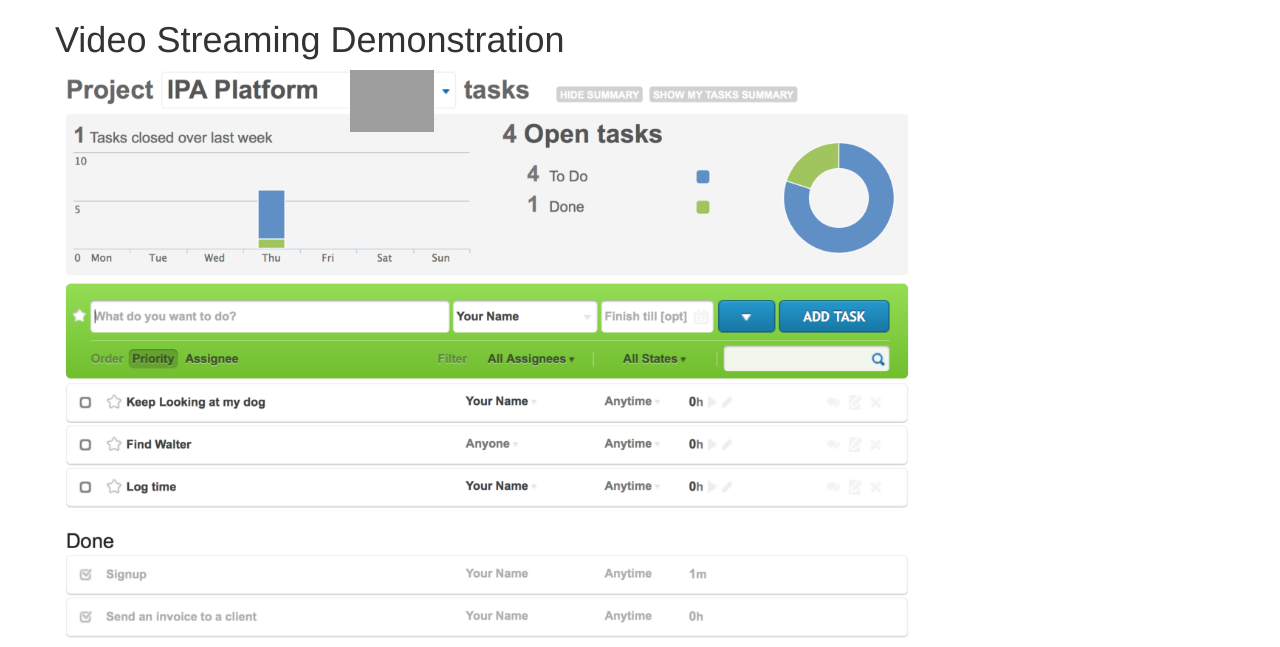
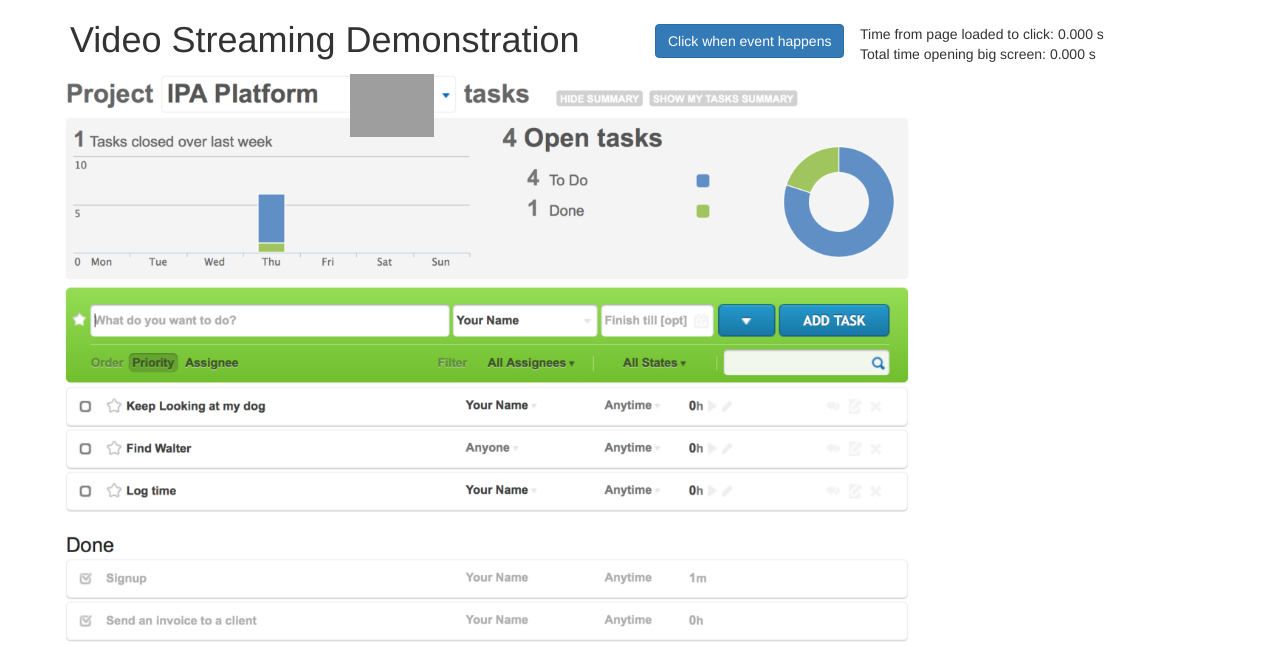
Before and after one commit to lizihan021/ipa, a Flask app: page / in a window 1280 px wide. Shown: the top 647 px of the page. Run offline with Flask 2, Linux system fonts and the light colour scheme; some libraries are stand-ins or nearby versions; grey boxes are pictures that could not be loaded.

Commit message:
added timer of cloud worker respond time and total fullscreen time

```diff
--- a/video/templates/index.html
+++ b/video/templates/index.html
@@ -17,19 +17,35 @@
 
   $(document).ready(function(){
     var clicktime = 0;
+    var start = new Date().getTime();
+    var totalTime = 0;
+    var toBigtime;
+
 
     $("#video_2").click(function(){
       if(clicktime%2 == 0){
         $("#video_1").animate({
           width: "100%"
         },500);
+        toBigtime = new Date().getTime();
       }
       else{
         $("#video_1").animate({
           width: "23%"
         },500);
+        var tmp = new Date().getTime();
+        totalTime += tmp - toBigtime;
+        $("#showText2").html("<p>Total time opening big screen: "+ totalTime/1000 +" s</p>");
       }
       clicktime ++;
+    });
+
+    $("#interesting").click(function(){
+      //var localTime = new Date();
+      var end = new Date().getTime();
+
+      console.log((end-start)/1000);
+      $("#showText").html("<p>Time from page loaded to click: " + (end-start)/1000 + " s</p>");
     });
   });
   </script>
@@ -40,7 +56,17 @@
   <div class="container">
 
     <div class="row">
-      <h1>Video Streaming Demonstration</h1>
+      <div class="col-sm-6">
+        <h1>Video Streaming Demonstration</h1>
+      </div>
+      <div class="col-sm-2 text-left">
+        <button id="interesting" class="btn btn-primary" style="margin-top: 24px;">Click when event happens</button>
+
+      </div>
+      <div class="col-sm-3 text-left" style="margin-left: 10px;">
+        <div id="showText" style="margin-top: 24px;"><p>Time from page loaded to click: 0.000 s</p></div>
+        <div id="showText2" style="margin-top: -10px;"><p>Total time opening big screen: 0.000 s</p></div>
+      </div>
     </div>
 
     <div class="row">
@@ -54,7 +80,7 @@
       </div>
     </div>
 
-    <div></div>
+
 
   </div>
 
```
